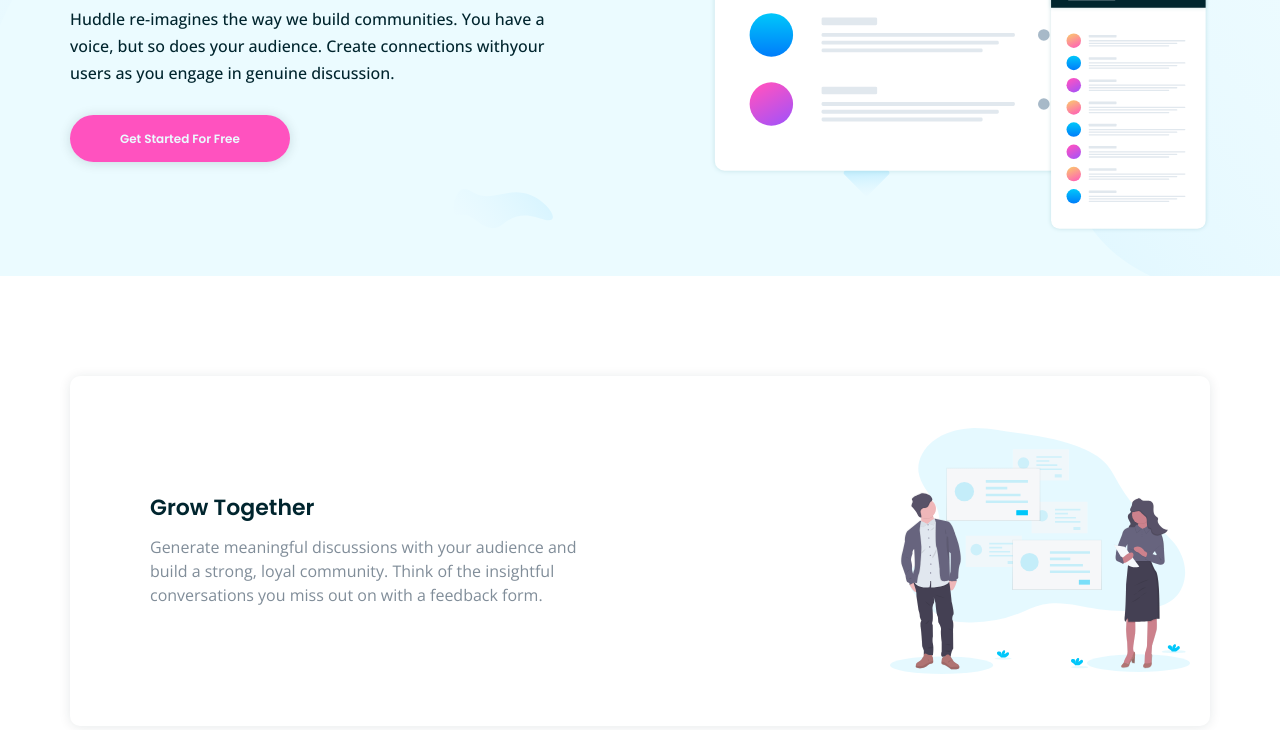
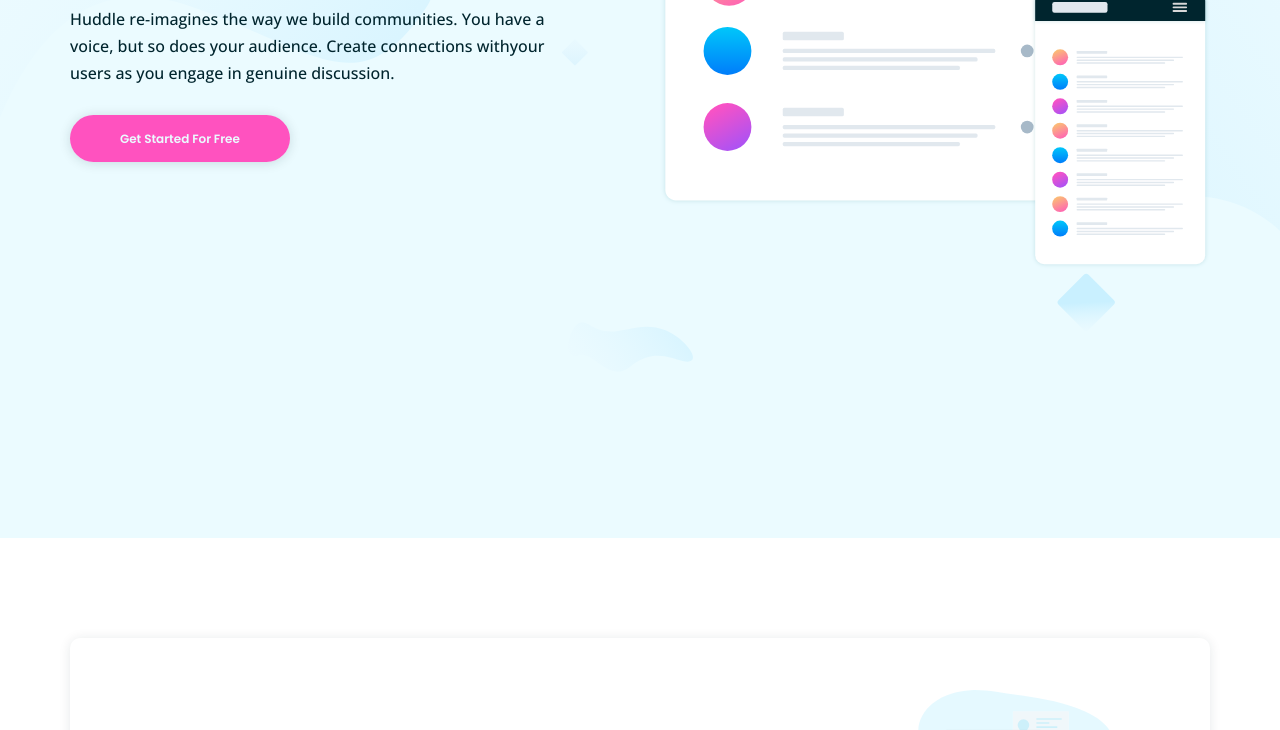
Before and after one commit to MedReda0/Huddle, a plain HTML site: page index.html in a window 1280 px wide. Shown: the part 262-992 px from the top of the page. Drawn offline with nearby package versions, Linux system fonts and the light colour scheme.

Commit message:
Update style.css
landing : add height and change the illustration size

```diff
--- a/CSS/style.css
+++ b/CSS/style.css
@@ -83,6 +83,7 @@ body{
   background-repeat: no-repeat;
   background-position: 0 -75px;
   background-color: var(--Primary-color);
+  height: 100vh;
 }
 
 @media (max-width: 991px){
@@ -217,7 +218,7 @@ body{
 }
 
 .landing .content .illustration{
-  width: 500px;
+  width: 550px;
 }
 
 .landing .content .illustration img{
```
